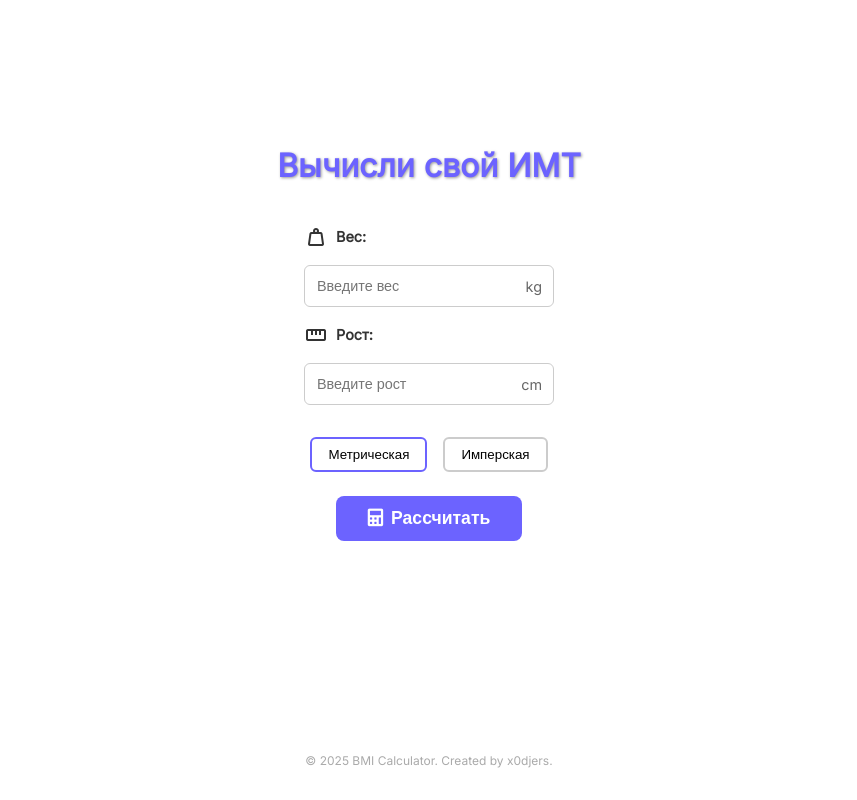
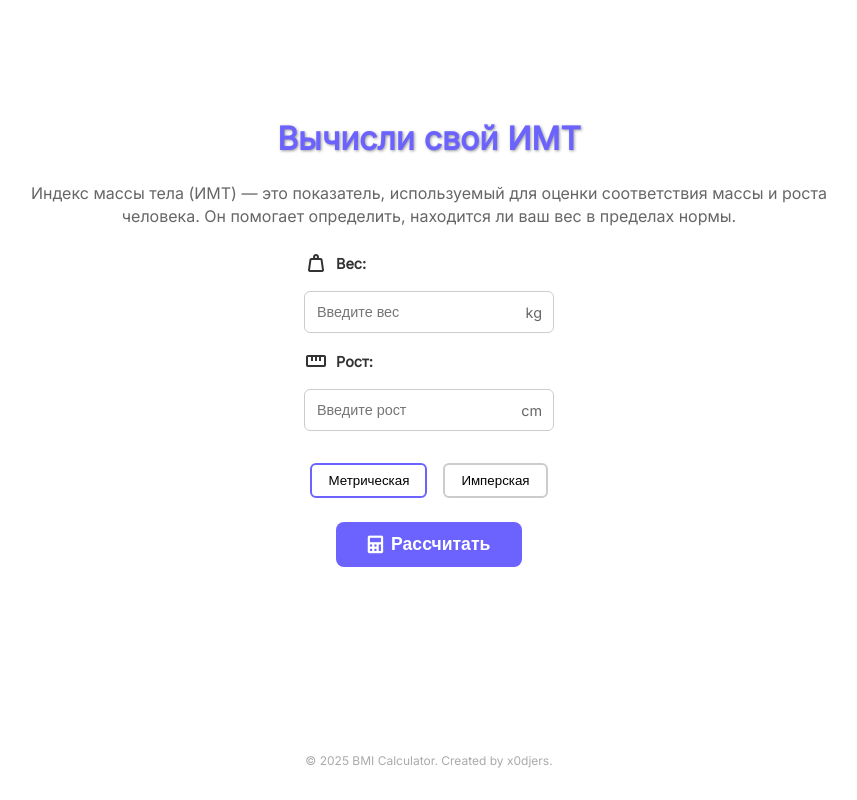
Before and after one commit to x0djers/BMICalculator, a plain HTML site: page frontend/public/input.html in a window 1280 px wide. Shown: the whole page, without its empty margins (211-1068 px from the left). Drawn offline with nearby package versions, Linux system fonts and the light colour scheme.

Commit message:
Add explanations for BMI on the input page

```diff
--- a/frontend/public/input.html
+++ b/frontend/public/input.html
@@ -14,7 +14,11 @@
     <body>
     <main>
         <h1>Вычисли свой ИМТ</h1>
-
+        <p class="bmi-desc">
+            Индекс массы тела (ИМТ) — это показатель, используемый для оценки соответствия
+            массы и роста человека. Он помогает определить, находится ли
+            ваш вес в пределах нормы.
+        </p>
         <div class="input-group">
             <label for="weightInput">
                 <span class="material-symbols-outlined">weight</span>
@@ -34,7 +38,6 @@
                 <span class="unit" id="heightUnit">cm</span>
             </div>
         </div>
-
         <div class="units">
             <button id="metricBtn" class="active">Метрическая</button>
             <button id="imperialBtn">Имперская</button>
--- a/frontend/styles/input.css
+++ b/frontend/styles/input.css
@@ -19,8 +19,17 @@ main {
 h1 {
     color: #6c63ff;
     font-size: 2rem;
-    margin-bottom: 2.5rem;
+    margin-bottom: 1.5rem;
     text-shadow: 1px 1px 3px rgba(0,0,0,0.4);
+}
+
+.bmi-desc {
+    text-align: center;
+    max-width: 800px;
+    margin: 0 auto 1.5rem;
+    font-size: 1rem;
+    color: #666;
+    line-height: 1.4;
 }
 
 .input-group {
```
